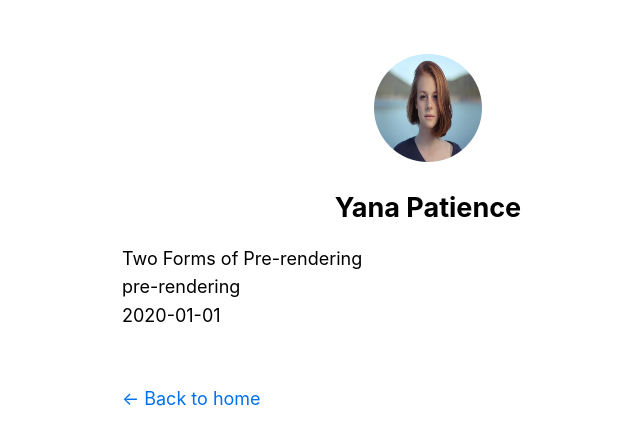
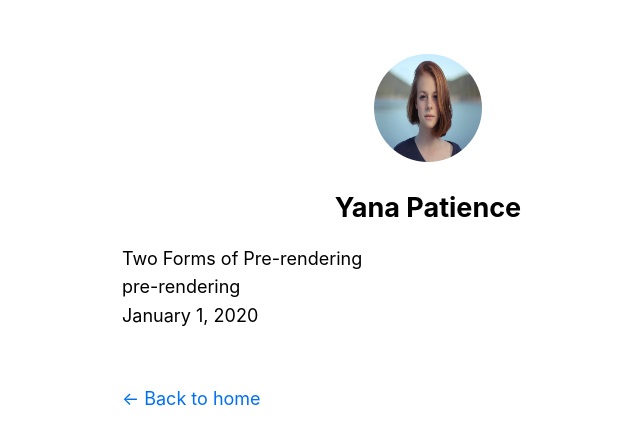
Before and after one commit to Bluette1/nextjs-blog, a Next.js app: page /posts/pre-rendering in a window 1280 px wide. Shown: the top 444 px of the page, without its empty margins (212-852 px from the left). Built offline with nearby package versions, Linux system fonts and the light colour scheme.

Commit message:
Polish post data, format date

```diff
--- /dev/null
+++ b/components/date.js
@@ -0,0 +1,6 @@
+import { parseISO, format } from 'date-fns'
+
+export default function Date({ dateString }) {
+  const date = parseISO(dateString)
+  return <time dateTime={dateString}>{format(date, 'LLLL d, yyyy')}</time>
+}
--- a/package.json
+++ b/package.json
@@ -9,6 +9,7 @@
   },
   "dependencies": {
     "classnames": "^2.3.1",
+    "date-fns": "^2.23.0",
     "gray-matter": "^4.0.3",
     "next": "^11.0.0",
     "react": "17.0.2",
--- a/pages/posts/[id].js
+++ b/pages/posts/[id].js
@@ -1,5 +1,7 @@
 import Layout from '../../components/layout'
 import { getAllPostIds, getPostData } from '../../lib/posts'
+import Head from 'next/head'
+import Date from '../../components/date'
 
 export async function getStaticProps({ params }) {
   const postData = getPostData(params.id)
@@ -21,11 +23,14 @@ export async function getStaticPaths() {
 export default function Post({ postData }) {
   return (
     <Layout>
+      <Head>
+        <title>{postData.title}</title>
+      </Head>
       {postData.title}
       <br />
       {postData.id}
       <br />
-      {postData.date}
+      <Date dateString={postData.date} />
     </Layout>
   )
 }
```
Also changed, not shown: 1 other file (tests, documents, lock files or other folders).
